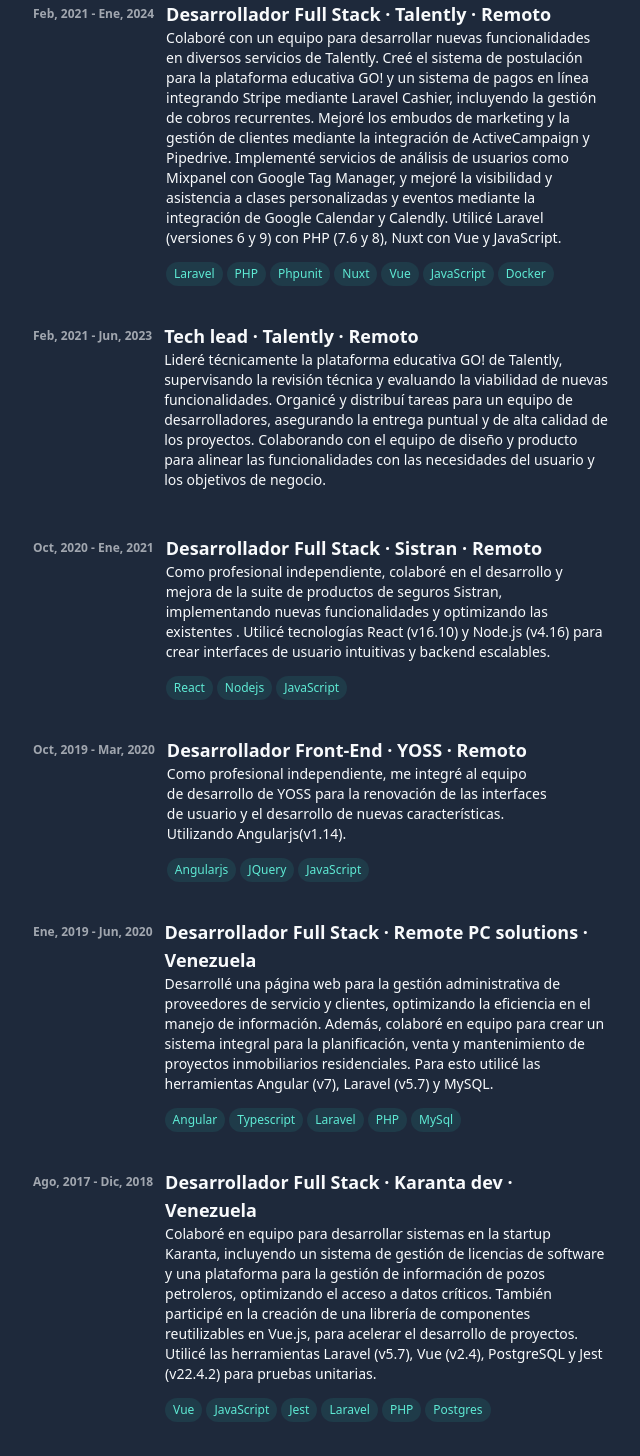
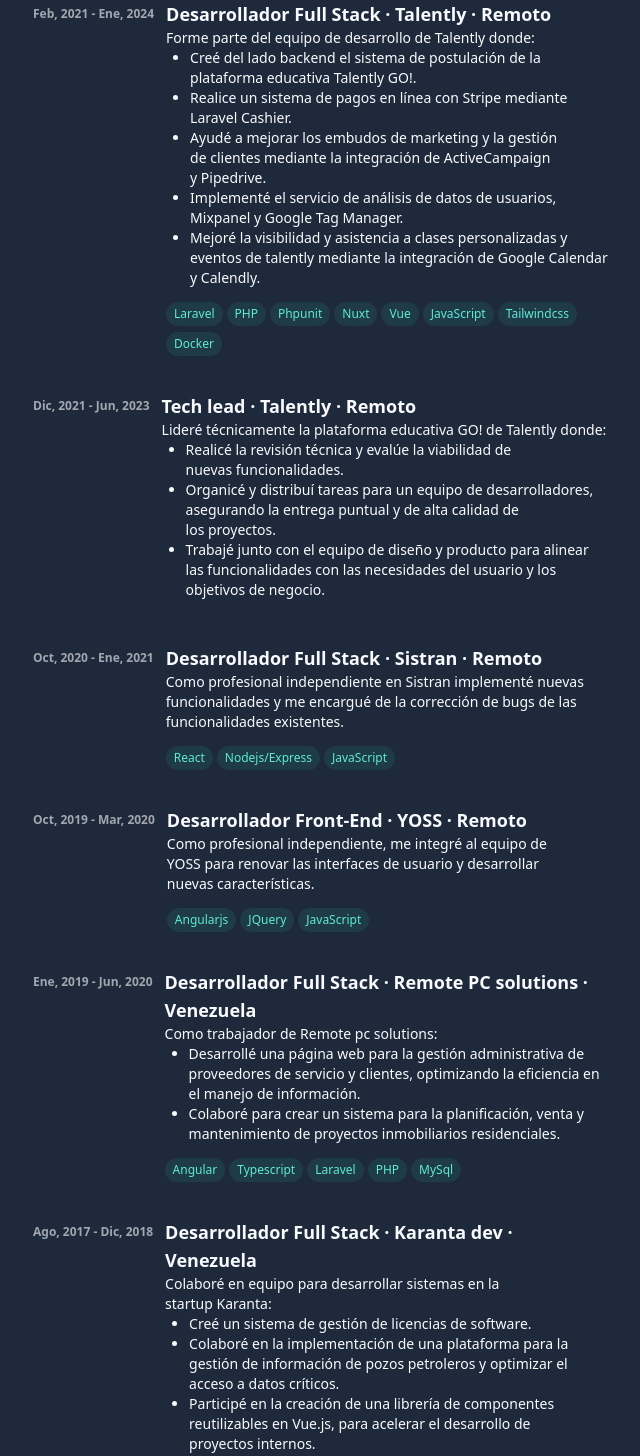
Before and after one commit to nelsonrrj/nelsonrrj.github.io, a Nuxt app: page / in a window 1280 px wide. Shown: the part 460-1916 px from the top of the page, without its empty margins (615-1255 px from the left). Built offline with nearby package versions, Linux system fonts and the light colour scheme.

Commit message:
chore: update work descriptions and add bulletpoints

```diff
--- a/components/Contact.vue
+++ b/components/Contact.vue
@@ -12,13 +12,13 @@
     <ul>
       <li>
         <ContactItem
-          title="Telefono"
+          title="Teléfono"
           :label="`+${DATA_FULL_NUMBER}`"
         />
       </li>
       <li>
         <ContactItem
-          title="Correo electrónico"
+          title="Email"
           :label="DATA_CONTACT_EMAIL"
         />
       </li>
--- a/components/Contact/Item.vue
+++ b/components/Contact/Item.vue
@@ -4,7 +4,7 @@
 
 <template>
   <div>
-    <span class="mr-1">{{ title }}:</span>
+    <span>{{ title }}: </span>
     <span class="text-teal-300">{{ label }}</span>
   </div>
 </template>
--- a/components/Experience/Card.vue
+++ b/components/Experience/Card.vue
@@ -19,7 +19,22 @@
       <h1 class="text-lg font-bold group-hover:text-teal-300">
         {{ work.position }} · {{ work.company }} · {{ work.location }}
       </h1>
-      <p class="mb-3 text-pretty text-sm">{{ work.description }}</p>
+      <div class="mb-3">
+        <p class="text-pretty text-sm">{{ work.description }}</p>
+        <ul
+          v-if="work.bulletPoints?.length"
+          class="mb-3"
+        >
+          <template
+            v-for="(bullet, index) in work.bulletPoints"
+            :key="index"
+          >
+            <li class="ml-6 list-item list-disc text-pretty text-sm">
+              {{ bullet }}
+            </li>
+          </template>
+        </ul>
+      </div>
       <ExperienceStack :stack="work.stack" />
     </div>
   </article>
--- a/data/workExperience.ts
+++ b/data/workExperience.ts
@@ -6,22 +6,40 @@
     position: 'Desarrollador Full Stack',
     sdate: '2021-02-01T00:00:00-04:00',
     edate: '2024-01-01T00:00:00-04:00',
-    description:
-      'Colaboré con un equipo para desarrollar nuevas funcionalidades en diversos servicios de Talently. Creé el sistema de postulación para la plataforma educativa GO! y un sistema de pagos en línea integrando Stripe mediante Laravel Cashier, incluyendo la gestión de cobros recurrentes. Mejoré los embudos de marketing y la gestión de clientes mediante la integración de ActiveCampaign y Pipedrive. Implementé servicios de análisis de usuarios como Mixpanel con Google Tag Manager, y mejoré la visibilidad y asistencia a clases personalizadas y eventos mediante la integración de Google Calendar y Calendly. Utilicé Laravel (versiones 6 y 9) con PHP (7.6 y 8), Nuxt con Vue y JavaScript.',
-    stack: ['Laravel', 'PHP', 'Phpunit', 'Nuxt', 'Vue', 'JavaScript', 'Docker'],
+    description: 'Forme parte del equipo de desarrollo de Talently donde:',
+    stack: [
+      'Laravel',
+      'PHP',
+      'Phpunit',
+      'Nuxt',
+      'Vue',
+      'JavaScript',
+      'Tailwindcss',
+      'Docker',
+    ],
     location: 'Remoto',
-    bulletPoints: [],
+    bulletPoints: [
+      'Creé del lado backend el sistema de postulación de la plataforma educativa Talently GO!.',
+      'Realice un sistema de pagos en línea con Stripe mediante Laravel Cashier.',
+      'Ayudé a mejorar los embudos de marketing y la gestión de clientes mediante la integración de ActiveCampaign y Pipedrive. ',
+      'Implementé el servicio de análisis de datos de usuarios, Mixpanel y Google Tag Manager.',
+      'Mejoré la visibilidad y asistencia a clases personalizadas y eventos de talently mediante la integración de Google Calendar y Calendly.',
+    ],
   },
   {
     company: 'Talently',
     position: 'Tech lead',
-    sdate: '2021-02-01T00:00:00-04:00',
+    sdate: '2021-12-01T00:00:00-04:00',
     edate: '2023-06-01T00:00:00-04:00',
     description:
-      'Lideré técnicamente la plataforma educativa GO! de Talently, supervisando la revisión técnica y evaluando la viabilidad de nuevas funcionalidades. Organicé y distribuí tareas para un equipo de desarrolladores, asegurando la entrega puntual y de alta calidad de los proyectos. Colaborando con el equipo de diseño y producto para alinear las funcionalidades con las necesidades del usuario y los objetivos de negocio.',
+      'Lideré técnicamente la plataforma educativa GO! de Talently donde:',
     stack: [],
     location: 'Remoto',
-    bulletPoints: [],
+    bulletPoints: [
+      'Realicé la revisión técnica y evalúe la viabilidad de nuevas funcionalidades.',
+      'Organicé y distribuí tareas para un equipo de desarrolladores, asegurando la entrega puntual y de alta calidad de los proyectos.',
+      'Trabajé junto con el equipo de diseño y producto para alinear las funcionalidades con las necesidades del usuario y los objetivos de negocio.',
+    ],
   },
   {
     company: 'Sistran',
@@ -29,10 +47,9 @@
     sdate: '2020-10-01T00:00:00-04:00',
     edate: '2021-01-01T00:00:00-04:00',
     description:
-      'Como profesional independiente, colaboré en el desarrollo y mejora de la suite de productos de seguros Sistran, implementando nuevas funcionalidades y optimizando las existentes . Utilicé tecnologías React (v16.10) y Node.js (v4.16) para crear interfaces de usuario intuitivas y backend escalables.',
-    stack: ['React', 'Nodejs', 'JavaScript'],
+      'Como profesional independiente en Sistran implementé nuevas funcionalidades y me encargué de la corrección de bugs de las funcionalidades existentes.',
+    stack: ['React', 'Nodejs/Express', 'JavaScript'],
     location: 'Remoto',
-    bulletPoints: [],
   },
   {
     company: 'YOSS',
@@ -40,7 +57,7 @@
     sdate: '2019-10-01T00:00:00-04:00',
     edate: '2020-03-01T00:00:00-04:00',
     description:
-      'Como profesional independiente, me integré al equipo de desarrollo de YOSS para la renovación de las interfaces de usuario y el desarrollo de nuevas características. Utilizando Angularjs(v1.14).',
+      'Como profesional independiente, me integré al equipo de YOSS para renovar las interfaces de usuario y desarrollar nuevas características.',
     stack: ['Angularjs', 'JQuery', 'JavaScript'],
     location: 'Remoto',
     bulletPoints: [],
@@ -50,11 +67,13 @@
     position: 'Desarrollador Full Stack',
     sdate: '2019-01-01T00:00:00-04:00',
     edate: '2020-06-01T00:00:00-04:00',
-    description:
-      'Desarrollé una página web para la gestión administrativa de proveedores de servicio y clientes, optimizando la eficiencia en el manejo de información. Además, colaboré en equipo para crear un sistema integral para la planificación, venta y mantenimiento de proyectos inmobiliarios residenciales. Para esto utilicé las herramientas Angular (v7), Laravel (v5.7) y MySQL.',
+    description: 'Como trabajador de Remote pc solutions:',
     stack: ['Angular', 'Typescript', 'Laravel', 'PHP', 'MySql'],
     location: 'Venezuela',
-    bulletPoints: [],
+    bulletPoints: [
+      'Desarrollé una página web para la gestión administrativa de proveedores de servicio y clientes, optimizando la eficiencia en el manejo de información.',
+      'Colaboré para crear un sistema para la planificación, venta y mantenimiento de proyectos inmobiliarios residenciales.',
+    ],
   },
   {
     company: 'Karanta dev',
@@ -62,10 +81,15 @@
     sdate: '2017-08-01T00:00:00-04:00',
     edate: '2018-12-01T00:00:00-04:00',
     description:
-      'Colaboré en equipo para desarrollar sistemas en la startup Karanta, incluyendo un sistema de gestión de licencias de software y una plataforma para la gestión de información de pozos petroleros, optimizando el acceso a datos críticos. También participé en la creación de una librería de componentes reutilizables en Vue.js, para acelerar el desarrollo de proyectos. Utilicé las herramientas  Laravel (v5.7), Vue (v2.4), PostgreSQL y Jest (v22.4.2) para pruebas unitarias.',
+      'Colaboré en equipo para desarrollar sistemas en la startup Karanta:',
     stack: ['Vue', 'JavaScript', 'Jest', 'Laravel', 'PHP', 'Postgres'],
     location: 'Venezuela',
-    bulletPoints: [],
+    bulletPoints: [
+      'Creé un sistema de gestión de licencias de software.',
+      'Colaboré en la implementación de una plataforma para la gestión de información de pozos petroleros y optimizar el acceso a datos críticos.',
+      'Participé en la creación de una librería de componentes reutilizables en Vue.js, para acelerar el desarrollo de proyectos internos.',
+      'Tecnologías utilizadas: Laravel (v5.7), Vue (v2.4), PostgreSQL y Jest (v22.4.2) para pruebas unitarias de Vuejs.',
+    ],
   },
 ]
 
```
